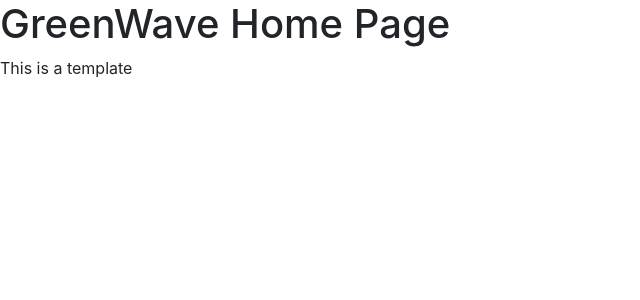
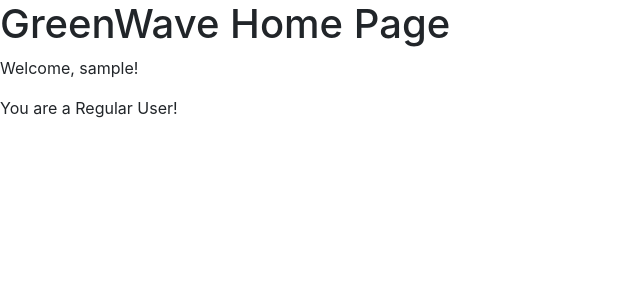
Before and after one commit to CSCI3356-Fall2024/Ed-Sheeran---The-A-Team, a Django app: page / in a window 1280 px wide. Shown: the part 56-356 px from the top of the page, without its empty margins (0-640 px from the left). Run offline with Django 5.2, Linux system fonts and the light colour scheme; the visitor is signed in with stand-in values (Sample User, id 1).

Commit message:
fixed home and views

```diff
--- a/GreenWave/pages/views.py
+++ b/GreenWave/pages/views.py
@@ -7,7 +7,12 @@ from .models import user_profile
 def home_view(request, *args, **kwargs):
     print(args,kwargs)
     print(request.user)
-    return render(request, "home.html", {})
+    if request.user.groups.filter(name='Supervisor').exists():
+        group_name = "Supervisor"
+    else:
+        group_name = "Regular User"
+
+    return render(request, 'home.html', {'group_name': group_name})
 
 def profile_view(request):
     user_profile_instance = user_profile.objects.filter(user=request.user).first()
--- a/GreenWave/templates/home.html
+++ b/GreenWave/templates/home.html
@@ -2,5 +2,11 @@
 
 {%block content%}
 <h1>GreenWave Home Page</h1>
-<p>This is a template</p>
-        {%endblock%}
+{% if user.is_authenticated %}
+    <p>Welcome, {{ user.username }}!</p>
+    <p>You are a {{ group_name }}!</p>
+{% else %}
+    <p>LOG IN!!!.</p>
+{% endif %}
+
+{%endblock%}
```
Also changed, not shown: GreenWave/media/profile_images/002_Ten.jpg (added).
